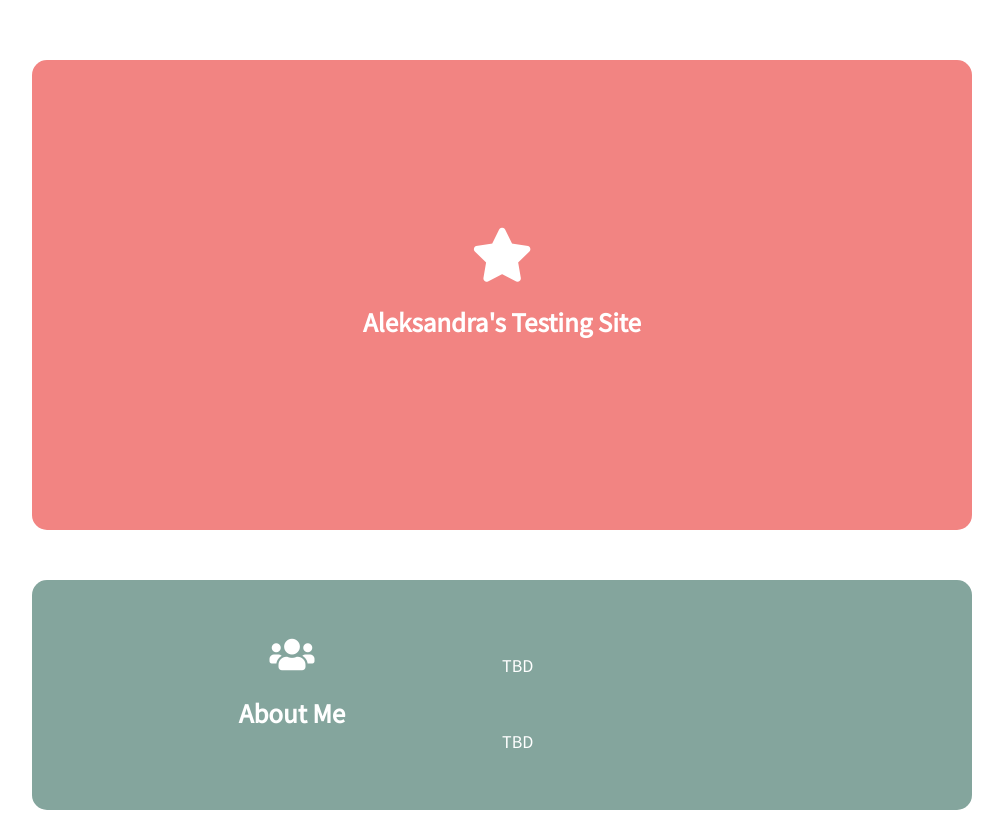
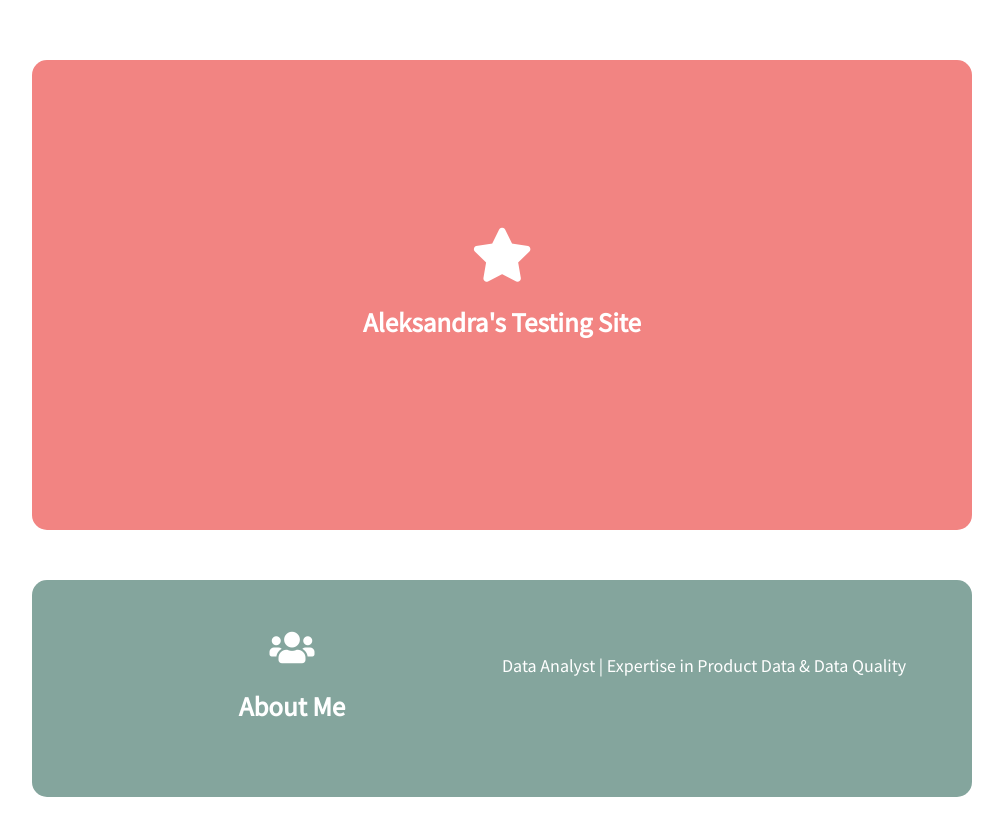
Before and after one commit to Zaciesh/analytics, a plain HTML site: page index.html in a window 1280 px wide. Shown: the top 813 px of the page, without its empty margins (138-1141 px from the left). Drawn offline with Linux system fonts and the light colour scheme.

Commit message:
Update index.html

```diff
--- a/index.html
+++ b/index.html
@@ -29,8 +29,7 @@ https://www.tooplate.com/view/2122-nano-folio
 				<h2>About Me</h2>
 			</div>
 			<div class="tm-about-text">
-				<p class="tm-mb-40">TBD</p>
-				<p class="tm-mb-0">TBD</p>
+				<p class="tm-mb-40">Data Analyst | Expertise in Product Data & Data Quality</p>
 			</div>
 		</section>
 
```
